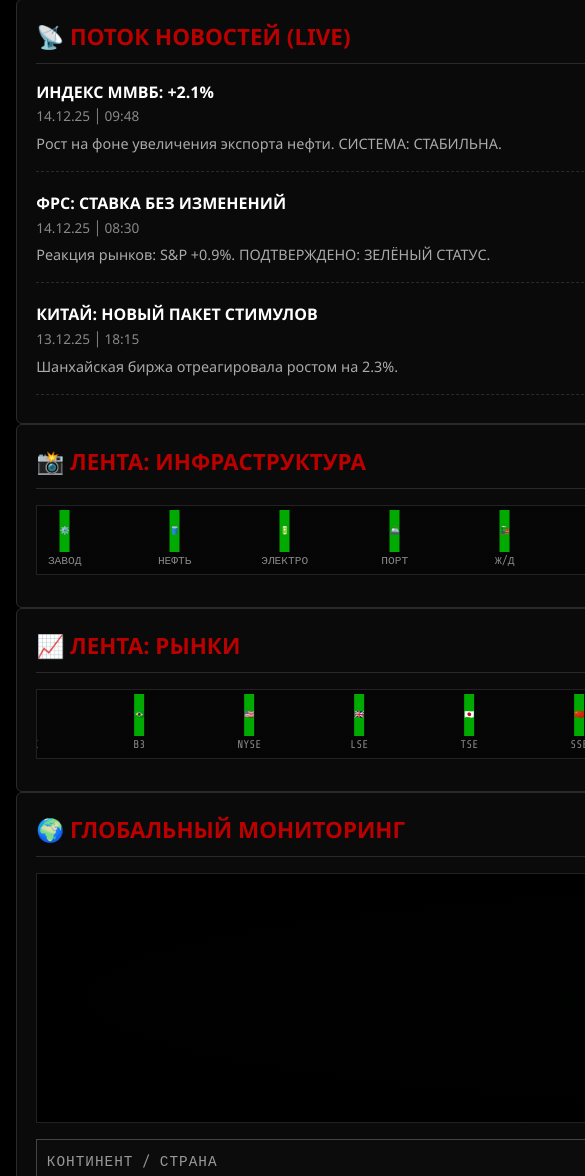
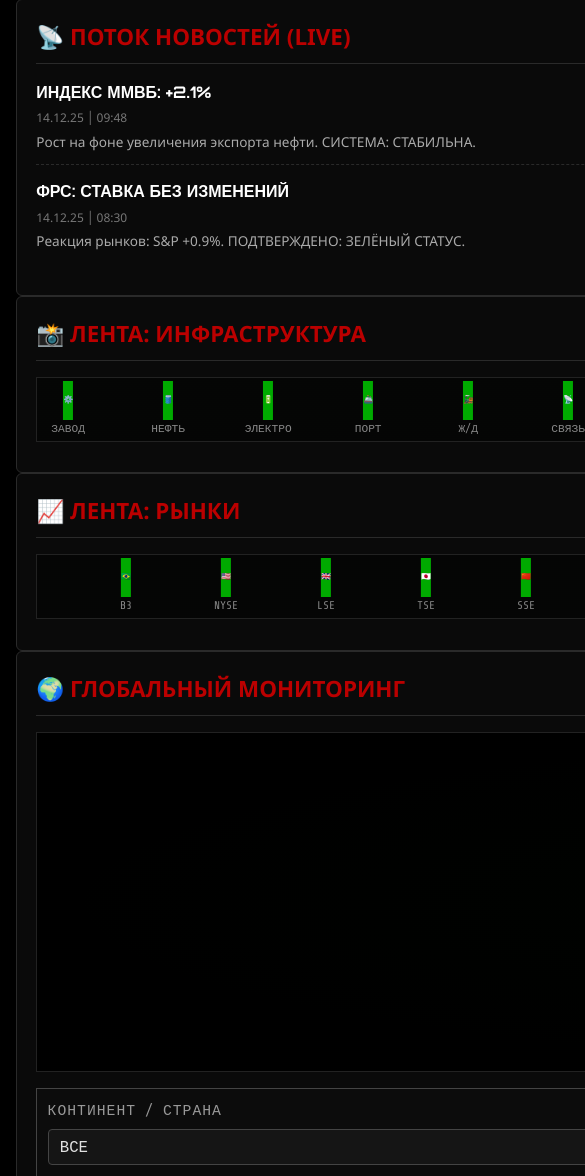
Before and after one commit to UNDERTAKER-01/NOwos_portal_birga, a plain HTML site: page index.html in a window 390 px wide. Shown: the part 195-1371 px from the top of the page, 585 px wide, since content can reach past the window. Drawn offline with nearby package versions, Linux system fonts and the light colour scheme.

Commit message:
Update style.css

```diff
--- a/style.css
+++ b/style.css
@@ -1,4 +1,4 @@
-/* === ИЗНАЧАЛЬНАЯ ЭКСПОЗИЦИЯ + ЛЕНТЫ + КАРТА МИРА === */
+/* === ИЗНАЧАЛЬНАЯ ЭКСПОЗИЦИЯ + УВЕЛИЧЕННАЯ КАРТА + ПОЛНЫЙ БЛОК НОВОСТЕЙ === */
 
 :root {
   --bg: #000000;
@@ -60,11 +60,12 @@ h2 {
   padding-bottom: 0.5rem;
 }
 
-/* === НОВОСТИ === */
+/* === НОВОСТИ (12 элементов, компактно) === */
 .news-panel {
-  height: calc(100vh - 520px); /* Уменьшено для лент и карты */
+  height: 200px; /* Восстановлено — как раньше, но компактнее */
   overflow-y: auto;
   padding-right: 8px;
+  margin-bottom: 1rem;
 }
 
 .news-panel::-webkit-scrollbar {
@@ -81,11 +82,16 @@ h2 {
 }
 
 .news-item {
-  margin-bottom: 1.2rem;
-  padding-bottom: 1rem;
+  margin-bottom: 0.9rem;
+  padding-bottom: 0.7rem;
   border-bottom: 1px dashed var(--border);
   cursor: pointer;
-  transition: color 0.2s;
+  font-size: 0.88rem;
+}
+
+.news-item:last-child {
+  margin-bottom: 0;
+  border-bottom: none;
 }
 
 .news-item:hover {
@@ -95,17 +101,19 @@ h2 {
 .news-title {
   font-weight: bold;
   color: #fff;
+  font-family: 'Orbitron', sans-serif;
+  font-size: 1rem;
 }
 
 .news-date {
-  font-size: 0.85rem;
-  color: #888;
+  font-size: 0.75rem;
+  color: #777;
+  margin: 0.2rem 0;
 }
 
 .news-desc {
-  font-size: 0.9rem;
+  font-size: 0.85rem;
   color: #aaa;
-  margin-top: 0.3rem;
 }
 
 /* === МОДАЛЬНОЕ ОКНО === */
@@ -127,12 +135,12 @@ h2 {
 
 .modal {
   width: 90%;
-  max-width: 700px;
+  max-width: 720px;
   background: var(--panel);
   border: 2px solid var(--accent);
   border-radius: 0;
   position: relative;
-  max-height: 90vh;
+  max-height: 92vh;
   overflow: hidden;
   box-shadow: 0 0 20px rgba(176, 0, 0, 0.6);
 }
@@ -148,7 +156,7 @@ h2 {
 
 .modal-title {
   font-family: 'Orbitron', sans-serif;
-  font-size: 1.4rem;
+  font-size: 1.5rem;
   color: #fff;
   text-transform: uppercase;
   letter-spacing: 1px;
@@ -158,11 +166,11 @@ h2 {
   background: none;
   border: 1px solid var(--accent);
   color: var(--accent);
-  width: 32px;
-  height: 32px;
+  width: 34px;
+  height: 34px;
   font-family: 'Share Tech Mono', monospace;
   font-weight: bold;
-  font-size: 1.2rem;
+  font-size: 1.3rem;
   cursor: pointer;
   display: flex;
   justify-content: center;
@@ -177,9 +185,13 @@ h2 {
 }
 
 .modal-body {
-  padding: 1.5rem;
-  max-height: calc(90vh - 100px);
+  padding: 1.6rem;
+  max-height: calc(92vh - 110px);
   overflow-y: auto;
+  font-family: 'Share Tech Mono', monospace;
+  font-size: 1rem;
+  line-height: 1.7;
+  color: #ddd;
 }
 
 .modal-body::-webkit-scrollbar {
@@ -202,22 +214,15 @@ h2 {
   font-family: 'Share Tech Mono', monospace;
 }
 
-.modal-content {
-  font-family: 'Share Tech Mono', monospace;
-  font-size: 1rem;
-  line-height: 1.7;
-  color: #ddd;
-}
-
 .modal-status {
   display: inline-block;
   margin-top: 1.2rem;
-  padding: 0.4rem 1rem;
+  padding: 0.45rem 1.1rem;
   background: rgba(0, 30, 0, 0.4);
   border: 1px solid #0f0;
   color: #0f0;
   font-family: 'Share Tech Mono', monospace;
-  font-size: 0.9rem;
+  font-size: 0.95rem;
   text-transform: uppercase;
   letter-spacing: 1px;
 }
@@ -231,8 +236,8 @@ h2 {
 .photo-strip {
   display: flex;
   overflow: hidden;
-  height: 80px;
-  margin: 0.8rem 0;
+  height: 70px;
+  margin: 0.7rem 0;
   background: #050505;
   border: 1px solid #222;
   position: relative;
@@ -242,23 +247,18 @@ h2 {
   content: "";
   position: absolute;
   top: 0; left: 0; width: 100%; height: 100%;
-  background:
-    repeating-linear-gradient(
-      rgba(0,30,0,0.05) 0px,
-      transparent 1px,
-      transparent 2px
-    );
+  background: repeating-linear-gradient(rgba(0,30,0,0.05) 0px, transparent 1px, transparent 2px);
   pointer-events: none;
 }
 
 .strip-content {
   display: flex;
-  animation: scroll 40s linear infinite;
+  animation: scroll 42s linear infinite;
 }
 
 .strip-content.reverse {
   animation-direction: reverse;
-  animation-duration: 35s;
+  animation-duration: 36s;
 }
 
 @keyframes scroll {
@@ -267,36 +267,48 @@ h2 {
 }
 
 .strip-item {
-  width: 120px;
+  width: 110px;
   height: 100%;
   flex-shrink: 0;
   display: flex;
   flex-direction: column;
   align-items: center;
   justify-content: center;
-  padding: 4px;
+  padding: 3px;
   font-family: 'Share Tech Mono', monospace;
-  font-size: 0.75rem;
+  font-size: 0.72rem;
   color: #888;
   text-align: center;
 }
 
 .strip-item img {
   width: 100%;
-  height: 50px;
+  height: 44px;
   object-fit: cover;
   border: 1px solid #333;
   background: #000;
 }
 
-/* === КАРТА МИРА (СРЕДНИЙ ЭКРАН) === */
+.placeholder-img {
+  background: #0a0;
+  display: flex;
+  align-items: center;
+  justify-content: center;
+  color: #050;
+  font-family: 'Share Tech Mono', monospace;
+  font-size: 8px;
+  text-align: center;
+  height: 44px;
+}
+
+/* === УВЕЛИЧЕННАЯ КАРТА МИРА === */
 .map-panel {
-  height: 300px;
+  height: 420px; /* ← УВЕЛИЧЕНО */
   background: #000;
   border: 1px solid #222;
   position: relative;
   overflow: hidden;
-  margin-top: 0.8rem;
+  margin-top: 0.7rem;
 }
 
 .map-panel::before {
@@ -304,11 +316,7 @@ h2 {
   position: absolute;
   top: 0; left: 0; width: 100%; height: 100%;
   background:
-    repeating-linear-gradient(
-      rgba(0,25,0,0.03) 0px,
-      transparent 1px,
-      transparent 2px
-    ),
+    repeating-linear-gradient(rgba(0,25,0,0.03) 0px, transparent 1px, transparent 2px),
     radial-gradient(ellipse at center, rgba(0,60,0,0.05) 0%, transparent 70%);
   pointer-events: none;
 }
@@ -316,8 +324,8 @@ h2 {
 .scanline-map {
   position: absolute;
   top: 0; left: 0; width: 100%; height: 2px;
-  background: rgba(0, 200, 0, 0.1);
-  animation: scanline 6s linear infinite;
+  background: rgba(0, 200, 0, 0.12);
+  animation: scanline 5.5s linear infinite;
 }
 
 @keyframes scanline {
@@ -336,20 +344,19 @@ h2 {
   top: 8px; left: 0; width: 100%;
   text-align: center;
   font-family: 'Share Tech Mono', monospace;
-  font-size: 0.85rem;
+  font-size: 0.9rem;
   color: #0f0;
   text-transform: uppercase;
   letter-spacing: 1px;
 }
 
-/* Точки месторождений */
 .mineral-point {
   cursor: pointer;
 }
 
 .mineral-label {
   font-family: 'Share Tech Mono', monospace;
-  font-size: 6px;
+  font-size: 7px;
   fill: #f44;
   text-anchor: middle;
 }
@@ -358,7 +365,7 @@ h2 {
   font-weight: bold;
 }
 
-/* === РЕЛЕ (ПЕРЕКЛЮЧАТЕЛИ) === */
+/* === РЕЛЕ === */
 .relays {
   display: flex;
   gap: 1rem;
@@ -369,9 +376,9 @@ h2 {
   flex: 1;
   background: #0c0c0c;
   border: 1px solid #444;
-  padding: 0.6rem;
+  padding: 0.65rem;
   font-family: 'Share Tech Mono', monospace;
-  font-size: 0.9rem;
+  font-size: 0.92rem;
 }
 
 .relay-label {
@@ -387,9 +394,9 @@ h2 {
   background: #151515;
   color: var(--fg);
   border: 1px solid #444;
-  padding: 0.4rem;
+  padding: 0.45rem;
   font-family: 'Share Tech Mono', monospace;
-  font-size: 0.95rem;
+  font-size: 0.98rem;
 }
 
 /* === КУРСЫ === */
@@ -465,14 +472,15 @@ button:hover {
 }
 
 .result {
-  font-size: 1.2rem;
+  font-size: 1.25rem;
   font-weight: bold;
   text-align: center;
-  padding: 0.8rem;
+  padding: 0.85rem;
   background: rgba(0, 30, 0, 0.4);
   border-radius: 4px;
   margin-top: 0.5rem;
   color: #0f0;
+  font-family: 'Orbitron', sans-serif;
 }
 
 /* === ГРАФИКИ === */
@@ -528,7 +536,7 @@ footer {
   padding: 1rem;
   font-size: 0.9rem;
   color: #666;
-  margin-top: 2rem;
+  margin-top: 1.5rem;
   border-top: 1px solid var(--border);
   font-family: 'Share Tech Mono', monospace;
 }
@@ -538,7 +546,8 @@ footer {
     grid-template-columns: 1fr;
   }
   .relays { flex-direction: column; }
-  .photo-strip { height: 70px; }
-  .strip-item { width: 110px; font-size: 0.7rem; }
-  .map-panel { height: 250px; }
+  .photo-strip { height: 65px; }
+  .strip-item { width: 100px; font-size: 0.7rem; }
+  .map-panel { height: 340px; }
+  .news-panel { height: 180px; }
 }
```
